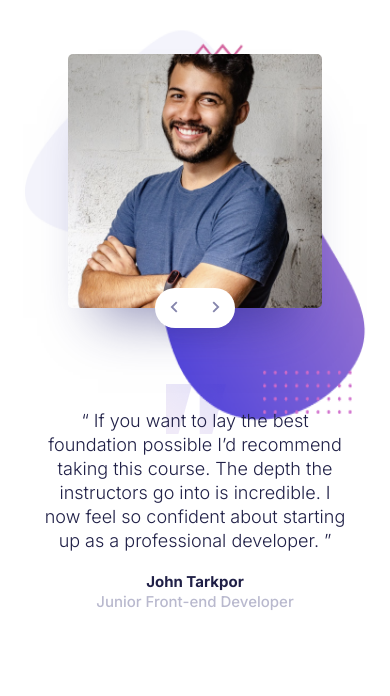
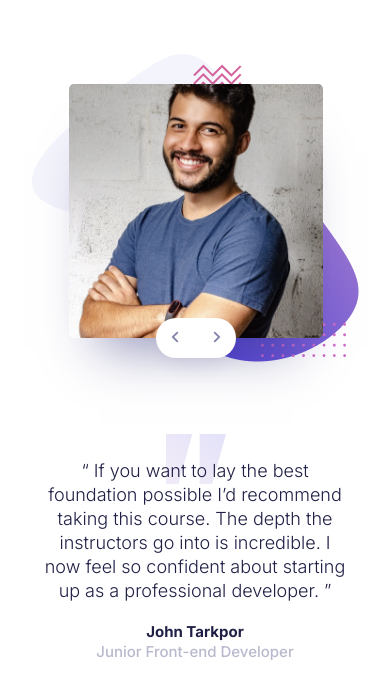
Before and after one commit to ergashelnomov/coding-bootcamp-testimonials, a plain HTML site: page index.html in a window 390 px wide. Drawn offline with Linux system fonts and the light colour scheme.

Commit message:
new change

```diff
--- a/src/style/main.scss
+++ b/src/style/main.scss
@@ -10,9 +10,9 @@ body {
 .wrapper {
   width: 100%;
   height: 100vh;
-  background: url(/src/img/desktop_bg.png) no-repeat;
-  background-size: 100% 100%;
-  background-position: center;
+  background: url(/src/img/bg-img.png) no-repeat;
+  background-size: 610px 150px;
+  background-position: left bottom;
   display: flex;
   justify-content: center;
   align-items: center;
@@ -59,6 +59,13 @@ body {
       }
     }
     .slide-box {
+      padding: 63px 92px 54px 65px;
+      background: url(/src/img/Group.png) no-repeat;
+      background-size: contain;
+
+      display: flex;
+      align-items: end;
+      flex-direction: column;
       img {
         max-width: 540px;
         border-radius: 5px;
@@ -66,7 +73,7 @@ body {
       }
 
       button {
-        transform: translate(62px, -30px);
+        transform: translate(-362px, -30px);
         border-radius: 28px;
         max-width: 112px;
         width: 100%;
@@ -104,9 +111,7 @@ body {
 @media screen and (max-width: 600px) {
   .wrapper {
     height: 100vh;
-    background: url(/src/img/mobile_bg.png) no-repeat;
-    background-size: 100% 100%;
-    background-position: center;
+  background-size:auto;
     padding: 54px 32px 75px 32px;
     align-items: start;
     .container {
@@ -134,12 +139,13 @@ body {
       }
 
       .slide-box {
+        padding: 30px 36px 24px 37px;
         img {
           max-width: 254px;
         }
 
         button {
-          transform: translate(87px, -24px);
+          transform: translate(-87px, -20px);
           max-width: 80px;
           height: 40px;
           gap: 34px;
```
Also changed, not shown: src/css/main.css, src/img/Group.png (added), src/img/bg-img.png (added), src/img/desktop_bg.png (deleted).
